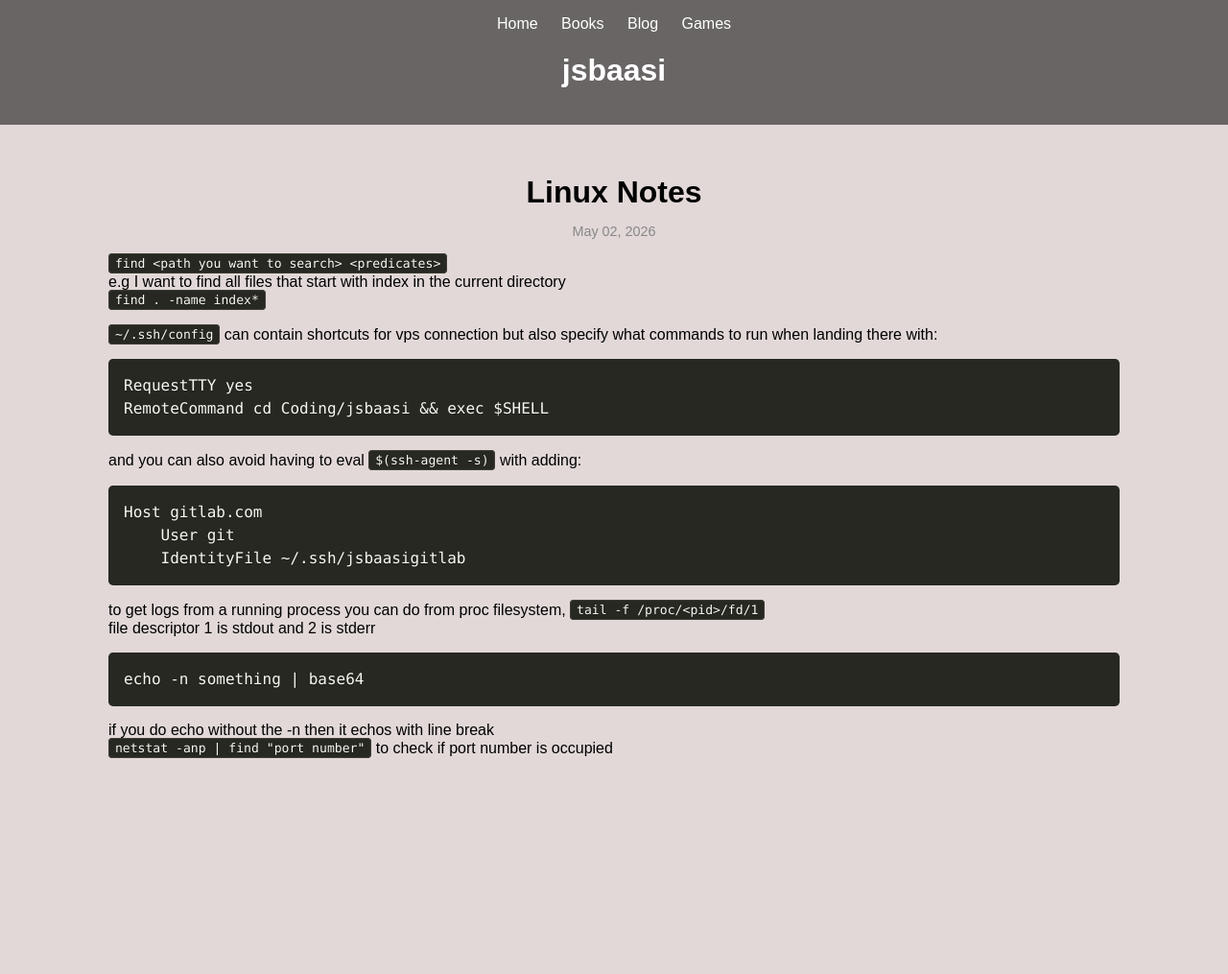
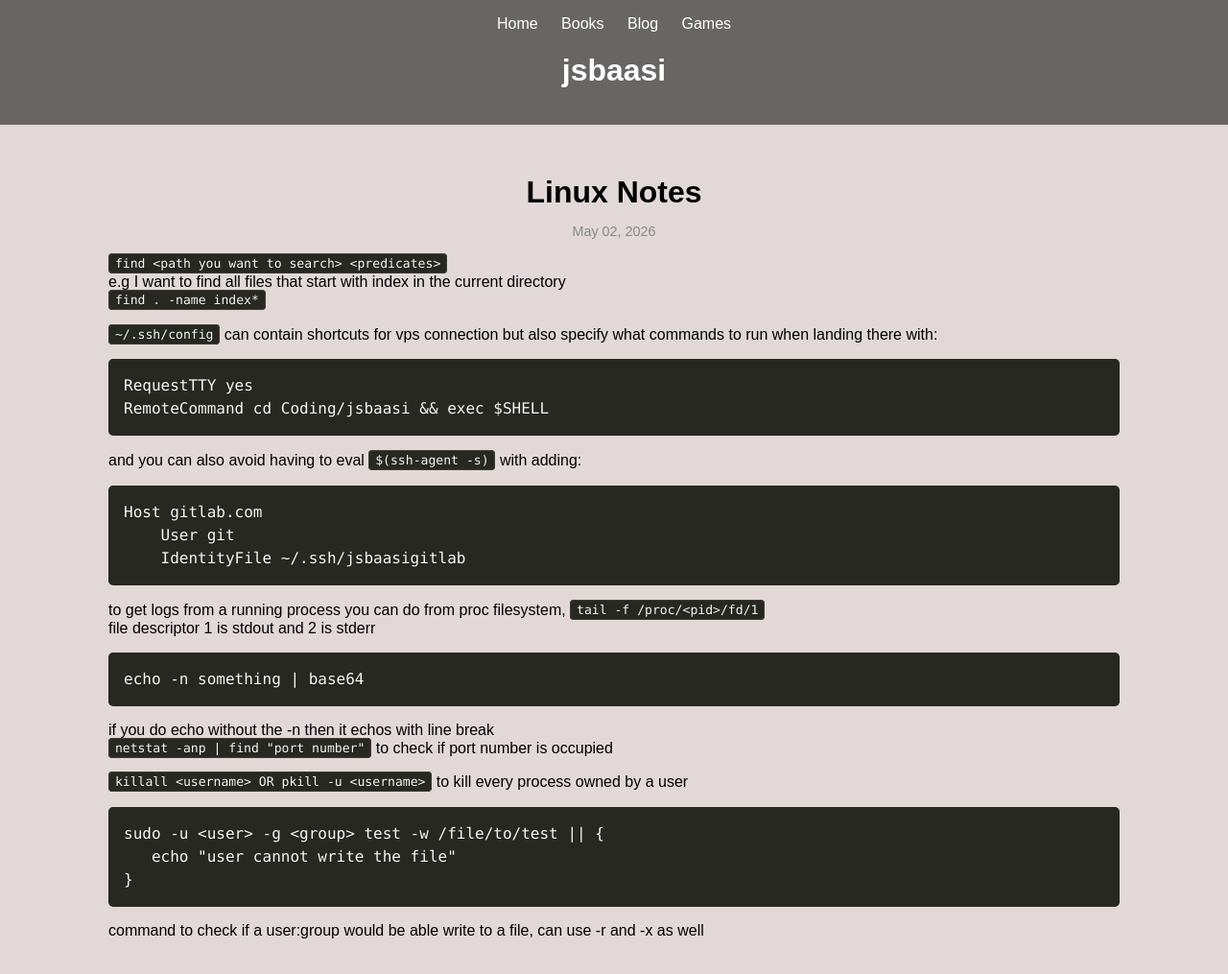
Before and after one commit to jsbaasi/jsbaasi.github.io, a Jekyll site: the page built from _posts/2026-05-02-linux-notes.md, in a window 1280 px wide. Shown: the whole page at 96% size. Built offline with Jekyll 4.4.1, drawn with Linux system fonts in a browser that asks for light colours; before the commit the page ends 900 px from its top, so only the background shows below that.

Commit message:
vault backup: 2026-07-16 16:18:29

````diff
--- a/_posts/2026-05-02-linux-notes.md
+++ b/_posts/2026-05-02-linux-notes.md
@@ -29,3 +29,12 @@ echo -n something | base64
 ```
 if you do echo without the -n then it echos with line break
 `netstat -anp | find "port number"` to check if port number is occupied
+
+`killall <username> OR pkill -u <username>` to kill every process owned by a user
+
+```
+sudo -u <user> -g <group> test -w /file/to/test || {
+   echo "user cannot write the file"
+}
+```
+command to check if a user:group would be able write to a file, can use -r and -x as well
````
